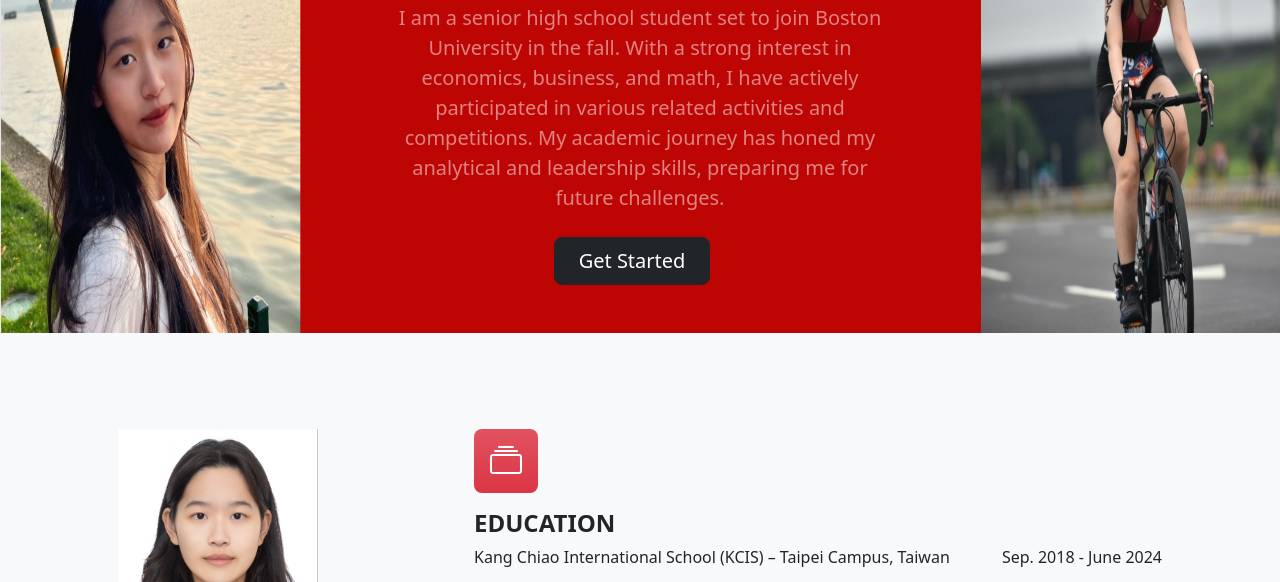
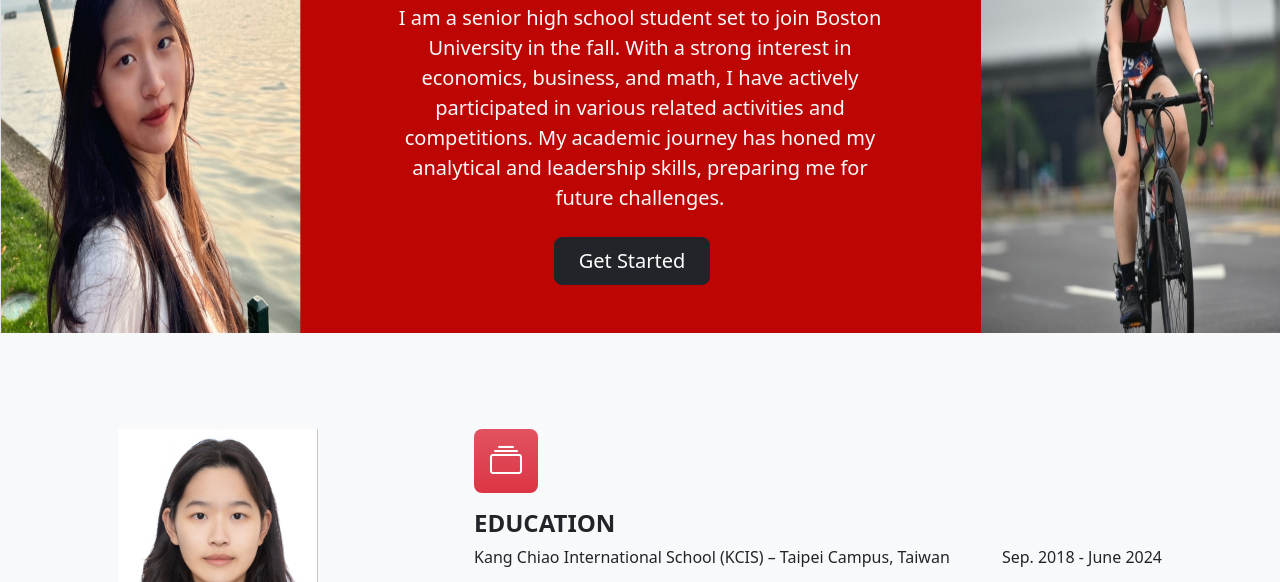
Before and after one commit to rebeccarebecc/Rebecca.github.io, a plain HTML site: page index.html in a window 1280 px wide. Shown: the part 167-749 px from the top of the page. Drawn offline with nearby package versions, Linux system fonts and the light colour scheme.

Commit message:
Update index.html

```diff
--- a/index.html
+++ b/index.html
@@ -94,7 +94,7 @@
                     <div class="col-lg-6">
                         <div class="text-center my-5">
                             <h1 class="display-5 fw-bolder text-white mb-2">Rebecca Wang</h1>
-                            <p class="lead text-white-50 mb-4" >I am a senior high school student set to join Boston University in the fall. With a strong interest in economics, business, and math, I have actively participated in various related activities and competitions. My academic journey has honed my analytical and leadership skills, preparing me for future challenges.
+                            <p class="lead text-light mb-4" >I am a senior high school student set to join Boston University in the fall. With a strong interest in economics, business, and math, I have actively participated in various related activities and competitions. My academic journey has honed my analytical and leadership skills, preparing me for future challenges.
                             </p>
                             <div class="d-grid gap-3 d-sm-flex justify-content-sm-center">
                                 <a class="btn btn-dark btn-lg px-4 me-sm-3" href="#features">Get Started</a>
```
